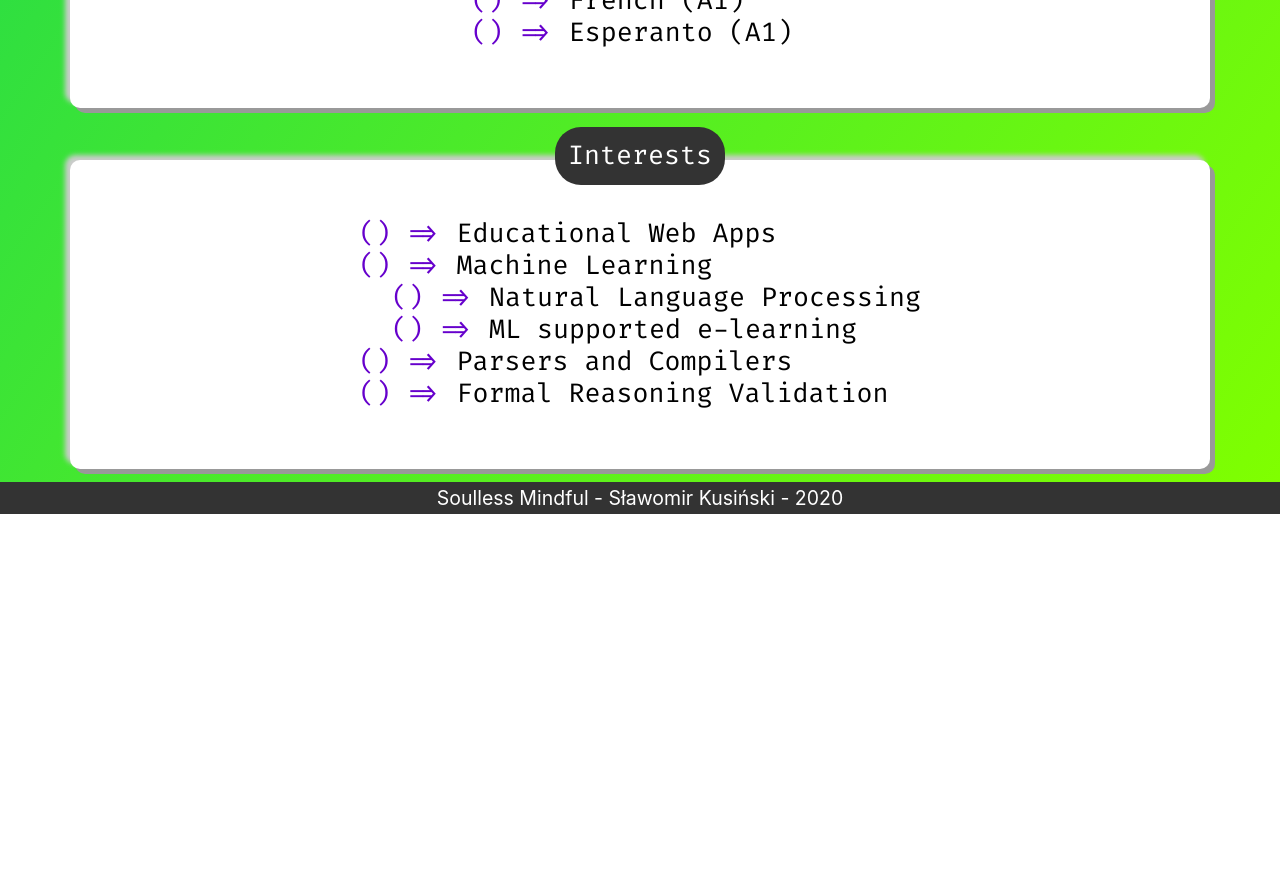
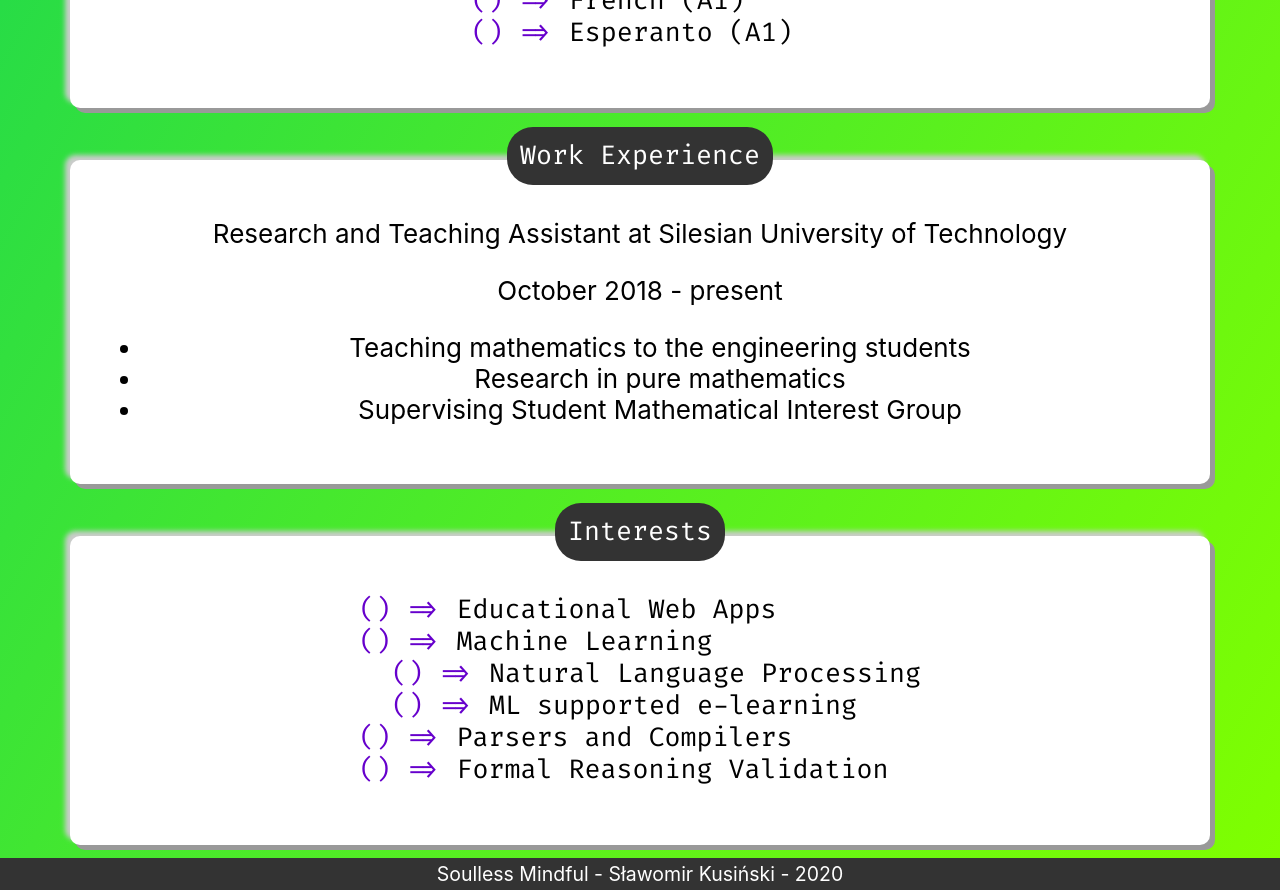
Before and after one commit to SoullessMindful/SoullessMindful.github.io, a React (Create React App) app in the folder soulless-mindful-home/: page / in a window 1280 px wide. Shown: the part 1620-2510 px from the top of the page. Before the commit the page ends 2134 px from the top, so only its background shows below. Built offline with nearby package versions, Linux system fonts and the light colour scheme.

Commit message:
Basic skeleton created for Work Expierence elements

```diff
--- a/soulless-mindful-home/src/components/Home.tsx
+++ b/soulless-mindful-home/src/components/Home.tsx
@@ -2,6 +2,7 @@ import React, { useState, useEffect, FunctionComponent } from 'react'
 import { MainList } from './List'
 import { ContentBlock } from './ContentBlock'
 import { StyledContainer } from './StyledContainer'
+import { WorkElement } from './WorkElement'
 
 const PATH_HOME_DATA = '/home-data.json'
 
@@ -32,6 +33,19 @@ export const Home: FunctionComponent = () => {
       <ContentBlock label="languages">
         <MainList elements={languages} />
       </ContentBlock>
+      <ContentBlock label="work experience">
+        <WorkElement
+          title="Research and Teaching Assistant"
+          place="Silesian University of Technology"
+          from="October 2018"
+          to="present"
+          duties={[
+            'Teaching mathematics to the engineering students',
+            'Research in pure mathematics',
+            'Supervising Student Mathematical Interest Group',
+          ]}
+        />
+      </ContentBlock>
       <ContentBlock label="interests">
         <MainList elements={interests} />
       </ContentBlock>
--- /dev/null
+++ b/soulless-mindful-home/src/components/WorkElement.tsx
@@ -0,0 +1,32 @@
+import React, { FunctionComponent } from 'react'
+import styled from 'styled-components'
+
+interface WorkElementProps {
+  title: string
+  place: string
+  from: string
+  to: string
+  duties: string[]
+}
+
+export const WorkElement: FunctionComponent<WorkElementProps> = ({
+  title,
+  place,
+  from,
+  to,
+  duties,
+}) => (
+  <div>
+    <p>
+      {title} at {place}
+    </p>
+    <p>
+      {from} - {to}
+    </p>
+    <ul>
+      {duties.map((duty) => (
+        <li>{duty}</li>
+      ))}
+    </ul>
+  </div>
+)
```
